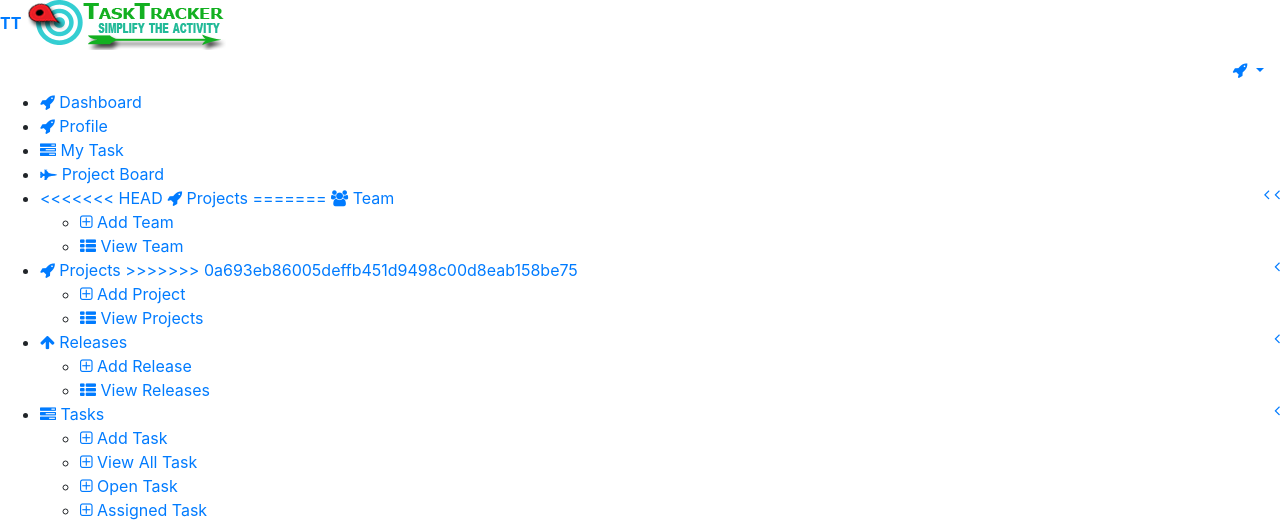
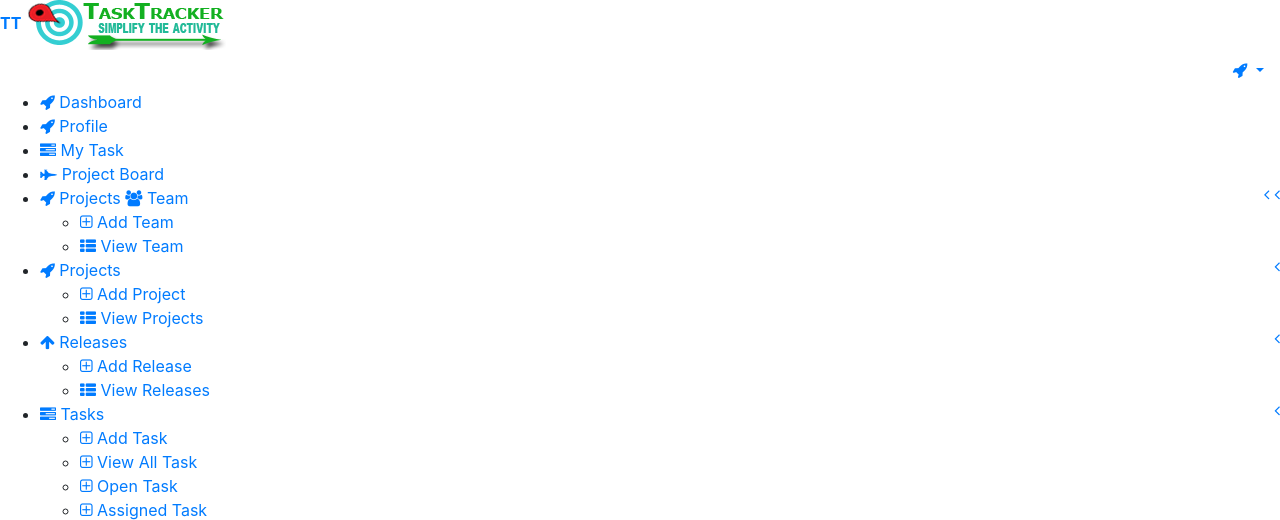
Before and after one commit to SaiAshirwadInformatia/TaskTracker, a CodeIgniter app: the page made by application/views/header.php in a window 1280 px wide. Shown: the top 520 px of the page. Run offline with CodeIgniter, Linux system fonts and the light colour scheme; data that the repository does not hold is empty; some libraries are stand-ins or nearby versions.

Commit message:
edit profile/minor changes/logo changes

```diff
--- a/application/controllers/Profile.php
+++ b/application/controllers/Profile.php
@@ -51,6 +51,8 @@ class Profile extends TT_Controller{
 			'education' => $this->input->post('education'),
 			'location' => $this->input->post('location'),
 			'notes' => $this->input->post('notes'),
+			'qualification' => $this->input->post('qualification'),
+
 
 		];
 		$ret = $this->users_model->update($this->currentUser['id']	,$data);
--- a/application/views/header.php
+++ b/application/views/header.php
@@ -9,7 +9,7 @@ $this->load->view('head');
       <!-- mini logo for sidebar mini 50x50 pixels -->
       <span class="logo-mini"><b>TT</b></span>
       <!-- logo for regular state and mobile devices -->
-      <span class="logo-lg"><img src="<?php echo base_url('assets/images/tasktracker3.png')?>" /></span>
+      <span class="logo-lg"><img src="<?php echo base_url('assets/images/tasktracker4.png')?>" /></span>
     </a>
     <!-- Header Navbar: style can be found in header.less -->
     <nav class="navbar navbar-static-top" role="navigation">
--- a/application/views/nav.php
+++ b/application/views/nav.php
@@ -43,9 +43,9 @@ $menu = $SimpleBuilder->build($menuList);
         </li>
         <li class="treeview">
             <a href="#">
-<<<<<<< HEAD
+
                 <i class="fa fa-rocket"></i><span> Projects</span> <i class="fa fa-angle-left pull-right"></i>
-=======
+
                 <i class="fa fa-users"></i> Team<i class="fa fa-angle-left pull-right"></i>
             </a>
             <ul class="treeview-menu">
@@ -64,7 +64,7 @@ $menu = $SimpleBuilder->build($menuList);
         <li class="treeview">
             <a href="#">
                 <i class="fa fa-rocket"></i> Projects <i class="fa fa-angle-left pull-right"></i>
->>>>>>> 0a693eb86005deffb451d9498c00d8eab158be75
+
             </a>
             <ul class="treeview-menu">
                 <li>
--- a/application/views/profile.php
+++ b/application/views/profile.php
@@ -21,7 +21,7 @@
 
               <h3 class="profile-username text-center"><?php echo $user['fname'] . ' ' . $user['lname']?></h3>
 
-              <p class="text-muted text-center"><?php echo 'Software'?></p>
+              <p class="text-muted text-center"> <?php echo $user['qualification'] ?></p>
 
             </div>
             <!-- /.box-body -->
--- a/application/views/update_profile.php
+++ b/application/views/update_profile.php
@@ -35,6 +35,12 @@
 <input type="text" class="form-control" placeholder="Notes.."  name="notes" id="notes" <?php echo 'value = "'.$user['notes'].'"' ?>/>
 </div>
 
+		<label for="inputEmail3" class="col-sm-2 control-label">Qualification</label>
+<div class="col-sm-10">
+<input type="text" class="form-control" placeholder="Notes.."  name="qualification" id="qualification" <?php echo 'value = "'.$user['qualification'].'"' ?>/>
+</div>
+
+
 
 
 <div class="form-group">
```
Also changed, not shown: assets/images/tasktracker4.png (added).
